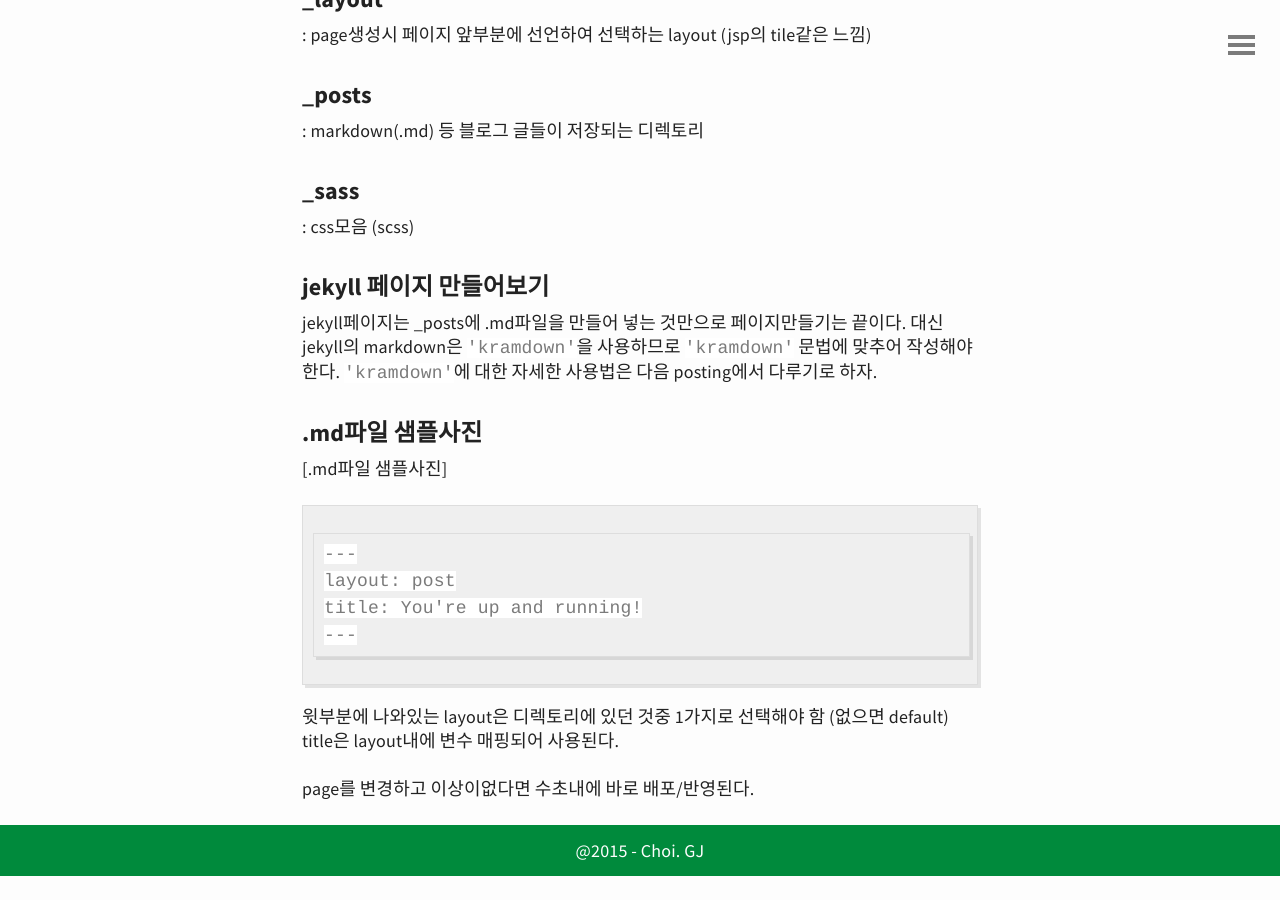
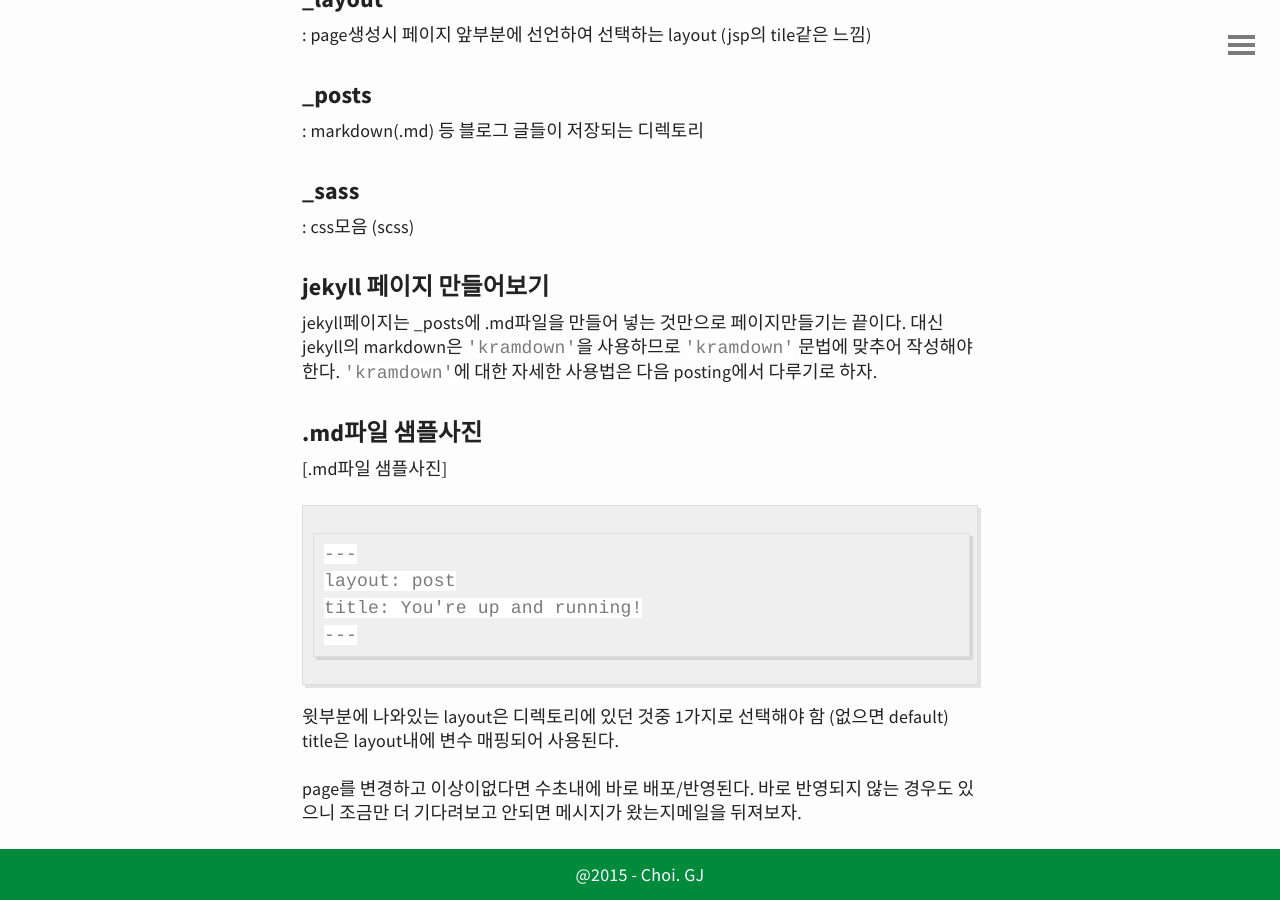
Before and after one commit to gjchoi/gjchoi.bak, a Jekyll site: the page built from _posts/2016-02-18-Github-page로-블로그-만들기.md, in a window 1280 px wide and 900 px high, scrolled down 3954 px. Built offline with Jekyll 4.4.1, drawn with Linux system fonts in a browser that asks for light colours; before the commit the page ends 4830 px from its top, so only the background shows below that; some of the changed text lies outside the part shown.

Commit message:
Update and rename 2016-02-18-Github-page.md to 2016-02-18-Github-page로-블로그-만들기.md

```diff
--- a/_posts/2016-02-18-Github-page.md
+++ b/_posts/2016-02-18-Github-page로-블로그-만들기.md
@@ -99,4 +99,4 @@ title: You're up and running!
 윗부분에 나와있는 layout은 디렉토리에 있던 것중 1가지로 선택해야 함 (없으면 default)
 title은 layout내에 변수 매핑되어 사용된다.
 
-page를 변경하고 이상이없다면 수초내에 바로 배포/반영된다.
+page를 변경하고 이상이없다면 수초내에 바로 배포/반영된다. 바로 반영되지 않는 경우도 있으니 조금만 더 기다려보고 안되면 메시지가 왔는지메일을 뒤져보자.
```
